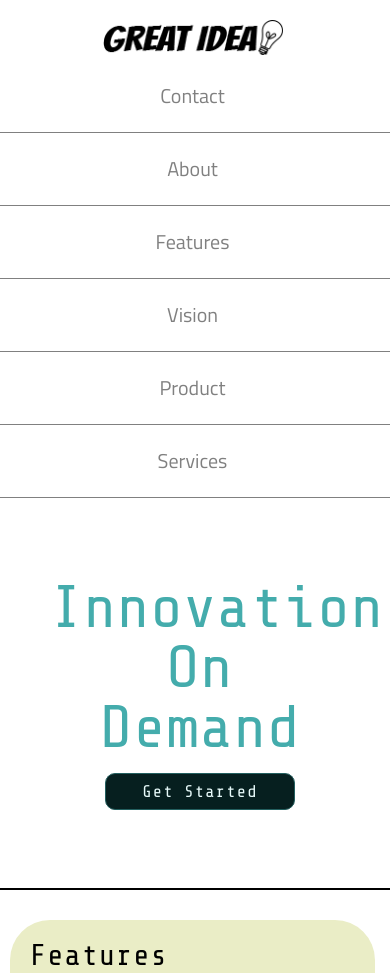
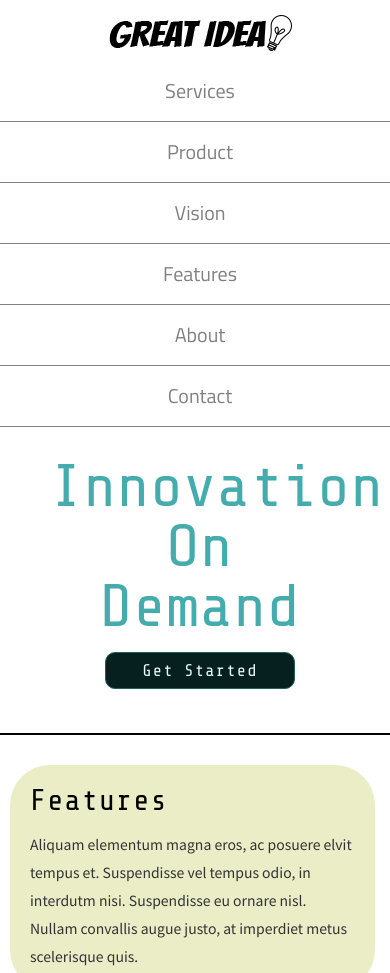
Before and after one commit to jasheloper/Responsive-Web-Design-I-Project, a plain HTML site: page index.html in a window 390 px wide. Shown: the top 973 px of the page. Drawn offline with nearby package versions, Linux system fonts and the light colour scheme.

Commit message:
adjusted style for 800px and 500px

```diff
--- a/css/index.css
+++ b/css/index.css
@@ -98,24 +98,32 @@ nav {
 }
 
 nav a:hover {
-	color: white;
-}
-
-
-nav .logo {
-	display: inline-block;
-	padding: 10px;
-}
-
-nav .logo a {
-	padding: 1px;
-	text-decoration: none;
+	color: blue;
 }
 
 
 .home-page {
 	padding: 1px;
 }
+
+
+/* Great Idea Logo */
+
+
+/* For Desktop View */
+
+.GI-logo {
+	display: inline;
+}
+
+
+
+/* For 800px View */
+
+.logo-800 {
+	display: none;
+}
+
 
 
 /* #contact {
@@ -203,54 +211,67 @@ button {
 		width: 700px;
 		padding: 0;
 	}
+
+	.home-page {
+		width: 670px;
+		padding: 0;
+	}
+
 	.container nav {
+		margin: auto;
 		display: flex;
-		flex-direction: column;
 		align-items: center;
-		width: 680px;
-		padding: 10px;
+		width: 570px;
+		padding: 1px;
 	}
 
 	.container nav a {
-		padding: 27x;
+		padding: 20px;
 		color: gray;
 	}
 	nav a:hover {
 		color: blue;
 	}
-	nav .logo {
-		 width: 200px;
-		 padding-bottom: 30px;
+
+	.GI-logo {
+		display: none;
+	}
+
+	.logo-800 {
+		display: flex;
+		align-items: center;
+	}
+
+	.GI-logo-800 {
+		margin: auto;
+		padding-top: 15px;
 	}
 
 
-	.home-page {
-		width: 687px;
-		padding: 0;
+	header {
+		height: 400px;
+		border-bottom: 2px solid black;
 	}
 
-	header {
-
-		border-bottom: 2px solid black;
-	}
-	.title-text {
-
-	}
 	.top-container {
-		margin: auto;
 		flex-direction: column;
 		align-items: center;
 		width: 500px;
 	}
 
-	.top-container h1 {}
+	.title-text {
+		margin: 20px;
+	}
+
+	.top-container h1 {
+		text-align: center;
+	}
 	.coding-image {
 		display: none;
 	}
 	.coding-image img {}
 	button {}
 	.top-section {
-
 		width: 687px;
 		padding: 0;
 	}
@@ -293,7 +314,7 @@ button {
 	}
 	.container nav {
 		display: flex;
-		flex-direction: column-reverse;
+		flex-direction: column;
 		align-items: center;
 		width: 385px;
 		padding: 10px;
@@ -310,19 +331,14 @@ button {
 	nav a:hover {
 		color: blue;
 	}
-	nav .logo {
-		 width: 200px;
-		 padding-bottom: 5px;
-	}
 
 
 	.home-page {
-
 		padding: 0;
 	}
 
 	header {
-
+		height: 735px;
 		border-bottom: 2px solid black;
 	}
 
@@ -340,7 +356,9 @@ button {
 	.coding-image {
 		display: none;
 	}
-	.coding-image img {}
+	.coding-image img {
+		margin: auto;
+	}
 	button {}
 	.top-section {
 		flex-wrap: wrap;
--- a/index.html
+++ b/index.html
@@ -29,7 +29,14 @@
 
 
 
+   <!-- For Mobile and tablet view -->
+   <div class="logo-800">
+   <img class="GI-logo-800" src="img/logo.png" alt="Great Idea! Company logo.">
+   </div>
+
+
   <nav class="home-page">
+
 
           <a href="#">Services</a>
           <a href="#">Product</a>
@@ -38,8 +45,15 @@
           <a href="#">About</a>
           <a href="#">Contact</a>
 
-          <img class="logo" src="img/logo.png" alt="Great Idea! Company logo.">
+          <!-- For Desktop View -->
+
+          <img class="GI-logo" src="img/logo.png" alt="Great Idea! Company logo.">
+
     </nav>
+
+
+
+
 
 
   <div class="top-container">
```
